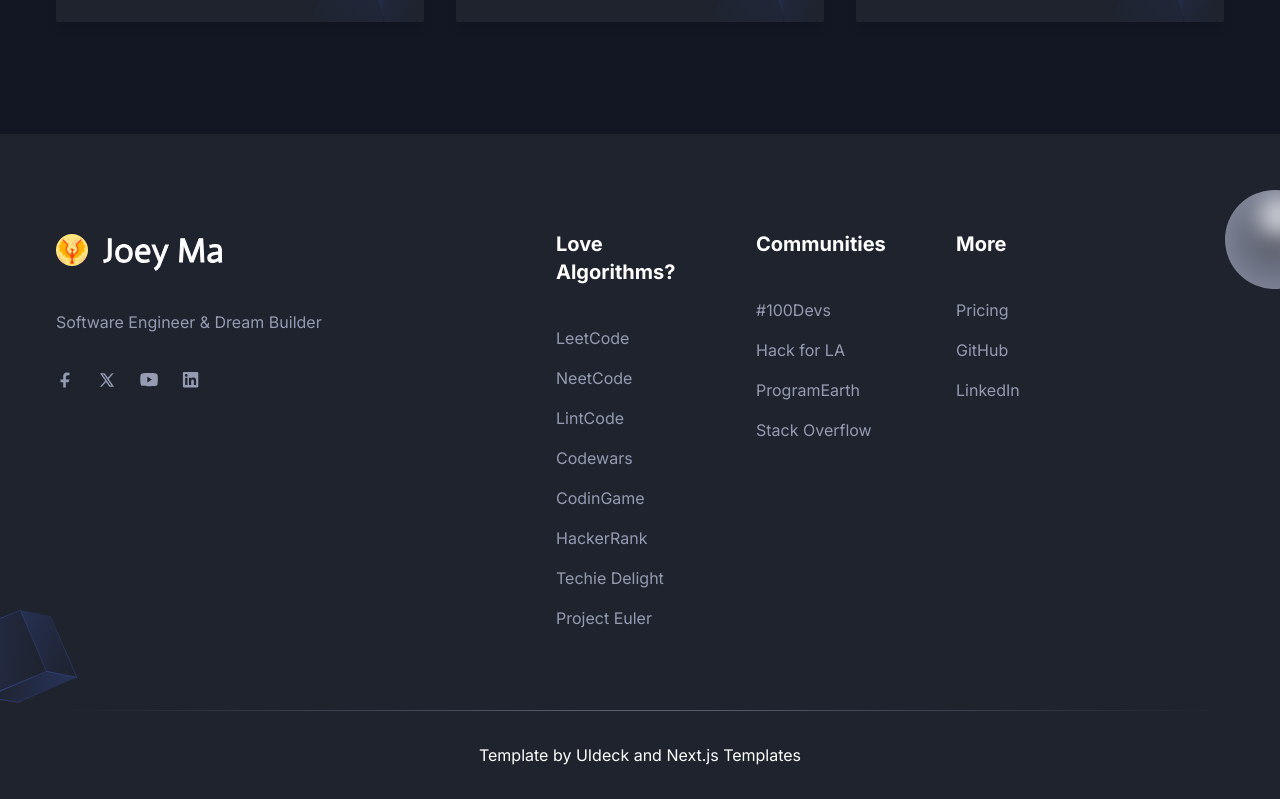
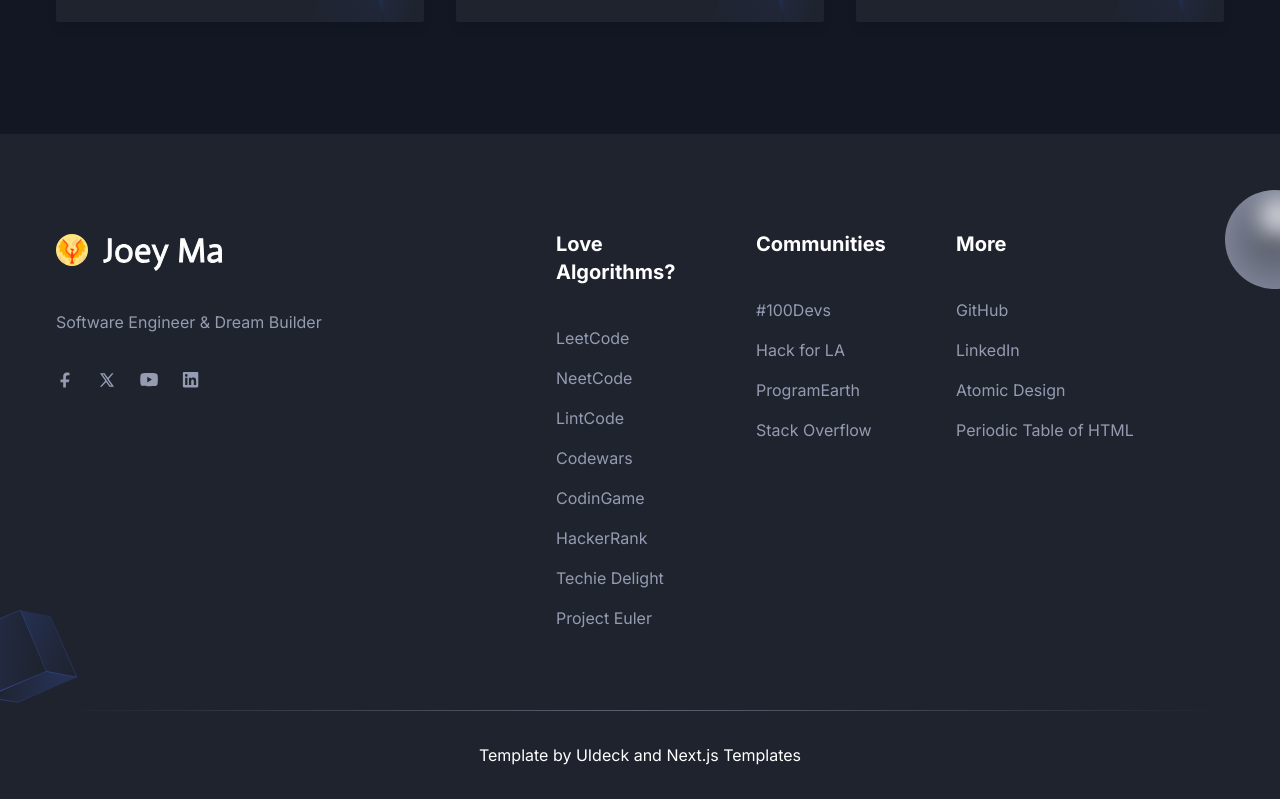
Before and after one commit to joey-ma/joey-ma.github.io, a Next.js app: page / in a window 1280 px wide. Shown: the part 3381-4180 px from the top of the page. Built offline with nearby package versions, Linux system fonts and the light colour scheme; no server answers.

Commit message:
update footer data

```diff
--- a/src/components/Footer/footerData.ts
+++ b/src/components/Footer/footerData.ts
@@ -80,21 +80,27 @@ export const footerData: { [key: string]: Menu[] } = {
   more: [
     {
       id: 1,
-      title: "Pricing",
-      path: "/pricing",
-      newTab: true,
-    },
-    {
-      id: 2,
       title: "GitHub",
       path: "https://github.com/joey-ma",
       newTab: true,
     },
     {
-      id: 3,
+      id: 2,
       title: "LinkedIn",
       path: "https://www.linkedin.com/in/joeyma/",
       newTab: true,
     },
+    {
+      id: 3,
+      title: "Atomic Design",
+      path: "https://atomicdesign.bradfrost.com/",
+      newTab: true,
+    },
+    {
+      id: 4,
+      title: "Periodic Table of HTML",
+      path: "https://joshduck.com/periodic-table.html",
+      newTab: true,
+    },
   ],
 };
```
